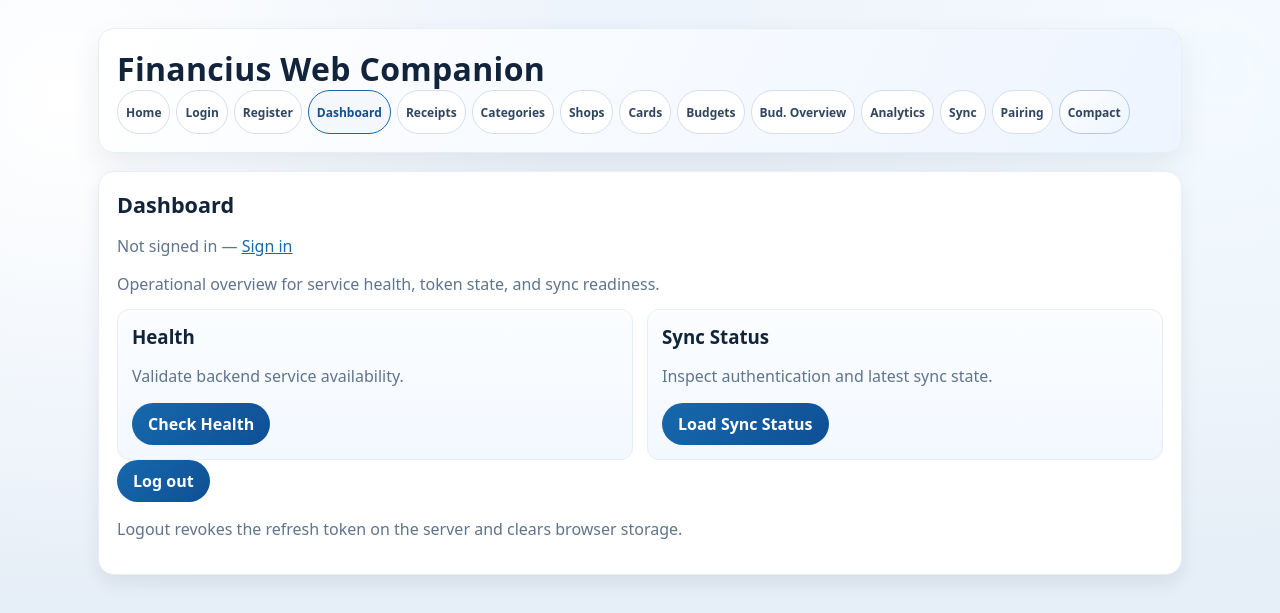
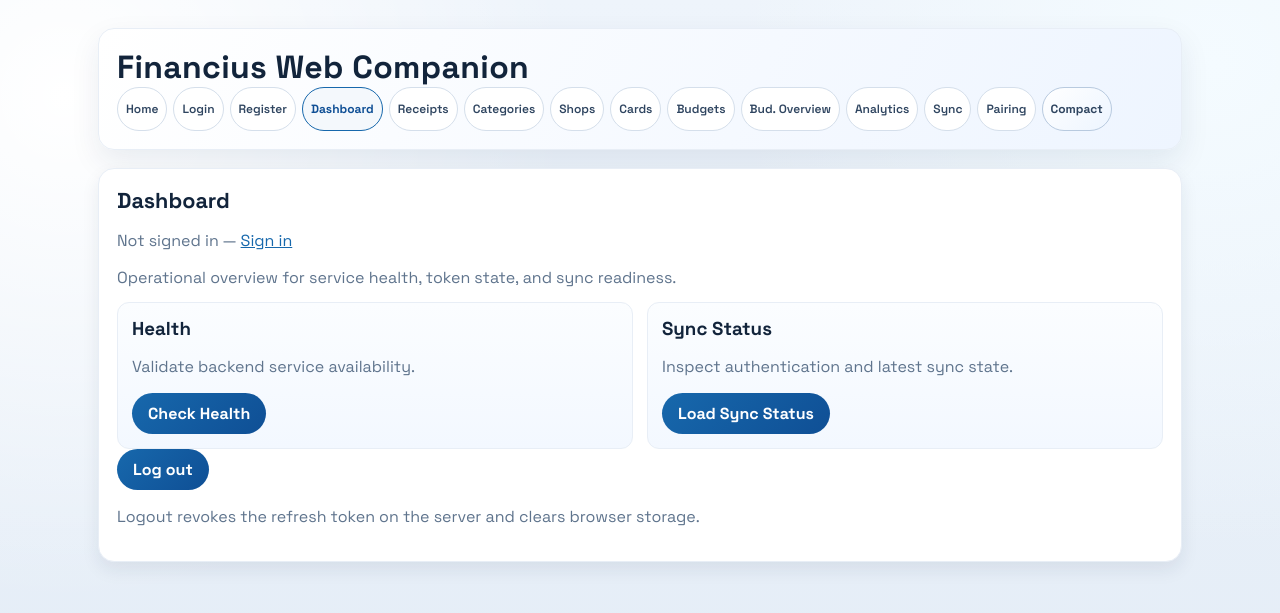
Before and after one commit to dgomatenten/financius_web, a Flask app: page /dashboard in a window 1280 px wide. Shown: the top 613 px of the page. Run offline with Flask 3, Linux system fonts and the light colour scheme.

Commit message:
fix: load Space Grotesk from Google Fonts (was declared but never fetched)

```diff
--- a/backend/src/templates/base.html
+++ b/backend/src/templates/base.html
@@ -4,6 +4,9 @@
     <meta charset="UTF-8" />
     <meta name="viewport" content="width=device-width, initial-scale=1.0" />
     <title>{% block title %}Financius Web{% endblock %}</title>
+    <link rel="preconnect" href="https://fonts.googleapis.com" />
+    <link rel="preconnect" href="https://fonts.gstatic.com" crossorigin />
+    <link href="https://fonts.googleapis.com/css2?family=Space+Grotesk:wght@400;500;600;700&display=swap" rel="stylesheet" />
     <link rel="stylesheet" href="/static/css/app.css" />
   </head>
   <body>
```
